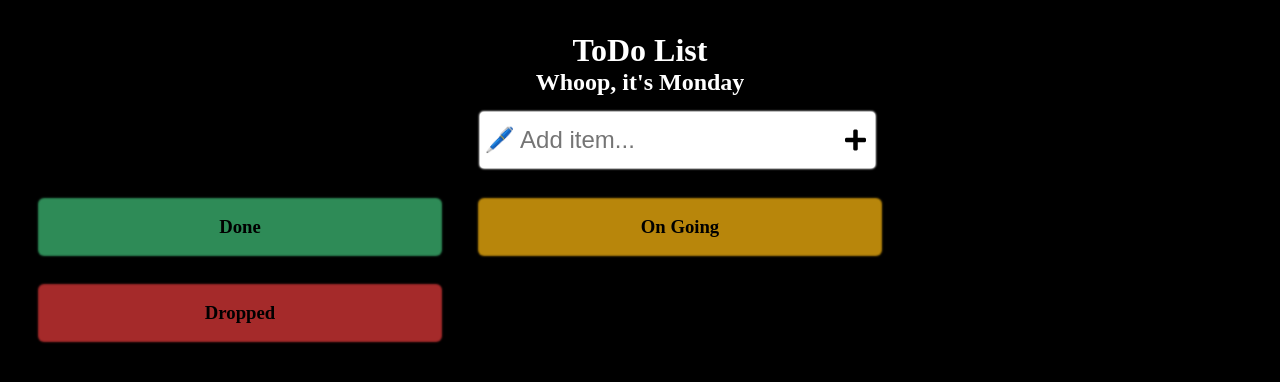
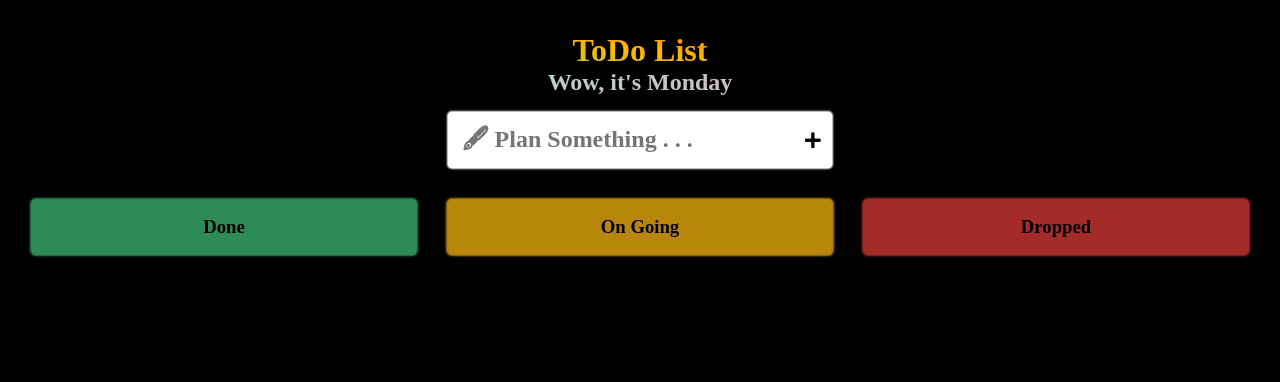
Before and after one commit to bijink/toDo-reactApp, a React (Create React App) app: page / in a window 1280 px wide. Shown: the top 382 px of the page. Built offline with nearby package versions, Linux system fonts and the light colour scheme.

Commit message:
css modified

```diff
--- a/public/index.html
+++ b/public/index.html
@@ -9,7 +9,7 @@
       <meta name="description" content="Web site created using create-react-app" />
       <link rel="apple-touch-icon" href="%PUBLIC_URL%/logo192.png" />
       <link rel="manifest" href="%PUBLIC_URL%/manifest.json" />
-      <title>React App</title>
+      <title>ToDo List</title>
       <link rel="stylesheet" href="https://cdnjs.cloudflare.com/ajax/libs/font-awesome/5.15.3/css/all.min.css" integrity="sha512-iBBXm8fW90+nuLcSKlbmrPcLa0OT92xO1BIsZ+ywDWZCvqsWgccV3gFoRBv0z+8dLJgyAHIhR35VZc2oM/gI1w==" crossorigin="anonymous" referrerpolicy="no-referrer" />
    </head>
 
--- a/src/App.css
+++ b/src/App.css
@@ -6,6 +6,56 @@
 body {
    background-color: rgb(0, 0, 0);
 }
+
+.gradient-text {
+   background-image: linear-gradient(10deg, rgb(0, 255, 110), rgb(255, 183, 0), rgb(255, 0, 0));
+   background-clip: text;
+   -webkit-text-fill-color: transparent;
+}
+
+.gradient-text2 {
+   background-image: linear-gradient(45deg, rgb(135, 255, 251), rgb(255, 145, 145));
+   background-clip: text;
+   -webkit-text-fill-color: transparent;
+}
+
+.textCross {
+   text-decoration: line-through;
+}
+
+/* ** i tag ** */
+
+i {
+   cursor: pointer;
+}
+
+.toDoInput .right i {
+   font-size: large;
+   color: rgb(0, 0, 0);
+}
+
+.container i {
+   font-size: larger;
+   margin-top: .16rem;
+}
+
+.container .toDo .bin i {
+   color: rgb(69, 69, 69);
+}
+
+.container .toDo .close i {
+   color: brown;
+}
+
+.container .toDo .tick i {
+   color: seagreen;
+}
+
+.container .toDo .recycle i {
+   color: royalblue;
+}
+
+/* ** Headings ** */
 
 .mainHeading {
    text-align: center;
@@ -18,29 +68,32 @@ body {
    color: white;
 }
 
+/* ** ToDO Input ** */
+
 .toDoInput {
-   width: 24.7rem;
+   width: 30%;
    height: 3.5rem;
    background-color: rgb(255, 255, 255);
    box-shadow: 0 0 2px 1px rgb(255, 255, 255);
+   margin: auto;
    margin-top: 1rem;
-   margin-left: 30rem;
-   border: none;
    border-radius: .25rem;
    display: grid;
    grid-template-columns: 90% 10%;
 }
 
 .toDoInput .left input {
-   width: 100%;
-   height: 97%;
-   margin-top: .04rem;
+   width: 98%;
+   height: 90%;
+   margin-top: .8%;
+   margin-left: 1%;
+   border: unset;
    border-radius: .25rem;
-   border-color: transparent;
-   outline-color: transparent;
+   outline: none;
+   padding-left: .3rem;
    font-size: x-large;
-   padding-left: .3rem;
-   border: unset;
+   font-family: inherit;
+   font-weight: bold;
 }
 
 .toDoInput .right {
@@ -49,192 +102,183 @@ body {
    align-items: center;
 }
 
-.toDoInput .right i {
-   font-size: x-large;
-   color: rgb(0, 0, 0);
-}
-
-.app i {
-   cursor: pointer;
-   font-size: larger;
-   font-weight: 900;
-   color: grey;
-}
+/* ** Container ** */
 
 .container {
    height: 100%;
-   width: 25rem;
+   width: 30%;
    float: left;
-   margin-top: 2rem;
-   margin-left: 2.5rem;
-   border-radius: .25rem;
+   margin-top: 2.5%;
+   margin-left: 2.5%;
    padding-top: 1rem;
    padding-bottom: 1rem;
-}
-
-.container.deleted {
-   background-color: brown;
-   box-shadow: 0 0 2px 2px brown;
+   border-radius: .25rem;
    display: flex;
    justify-content: center;
    align-items: center;
    flex-direction: column;
 }
-.container.deleted .todo {
+
+.container .toDo {
+   width: 92%;
+   height: 100%;
+   background-color: rgb(241, 241, 241, 0.2);
+   margin-top: .5rem;
+   padding: 5px;
+   border-radius: .25rem;
+   transition: width 200ms;
+}
+
+.container .toDo:hover {
+   background-color: rgba(241, 241, 241, 0.313);
+   width: 95%;
+}
+
+.container .toDo .top p {
+   word-wrap: break-word;
+   text-align: justify;
+   font-size: large;
+   font-weight: 700;
+   cursor: default;
+}
+
+.container .toDo .bottom p {
+   font-size: small;
+   cursor: default;
+}
+
+/* ** Container Completed ** */
+
+.container.completed {
+   background-color: seagreen;
+   box-shadow: 0 0 2px 2px seagreen;
+}
+
+.container.completed .toDo {
    display: grid;
    grid-template-columns: auto auto auto;
    grid-template-rows: auto auto;
 }
 
-.container.deleted .todo .right {
-   grid-column-start: 2;
-   grid-column-end: 3;
+.container.completed .toDo .top {
+   width: 25.5vw;
+}
+
+.container.completed .toDo .left {
+   grid-column-start: 1;
+   grid-column-end: 2;
    grid-row-start: 1;
    grid-row-end: 3;
 }
-.container.deleted .todo .rightEnd {
+
+
+.container.completed .toDo .right {
    grid-column-start: 3;
    grid-column-end: 4;
    grid-row-start: 1;
    grid-row-end: 3;
 }
 
-.container.deleted .todo .right i {
-   margin-left: -1.1rem;
-   color: royalblue;
-}
-.container.deleted .todo .rightEnd i {
-   margin-top: .16rem;
-   color: rgb(69, 69, 69);
-}
-.container.deleted .todo.lite .top p {
-   width: 19rem;
-   word-wrap: break-word;
-}
+/* ** Container Progressing ** */
 
 .container.progressing {
    background-color: darkgoldenrod;
    box-shadow: 0 0 2px 2px darkgoldenrod;
-   display: flex;
-   justify-content: center;
-   align-items: center;
-   flex-direction: column;
 }
 
-.container.completed {
-   background-color: seagreen;
-   box-shadow: 0 0 2px 2px seagreen;
-   display: flex;
-   justify-content: center;
-   align-items: center;
-   flex-direction: column;
+.container.progressing .toDo {
+   display: grid;
+   grid-template-columns: auto auto auto;
+   grid-template-rows: auto auto;
 }
 
-.container.completed .todo .right i {
-   margin-left: 1.1rem;
-   color: rgb(69, 69, 69);
+.container.progressing .toDo .top {
+   width: 24vw;
 }
 
-.container.completed .todo .right {
+.container.progressing .toDo .left {
+   grid-column-start: 1;
+   grid-column-end: 2;
+   grid-row-start: 1;
+   grid-row-end: 3;
+}
+
+.container.progressing .toDo .right {
+   grid-column-start: 3;
+   grid-column-end: 4;
+   grid-row-start: 1;
+   grid-row-end: 3;
+}
+
+/* ** Container Deleted ** */
+
+.container.deleted {
+   background-color: brown;
+   box-shadow: 0 0 2px 2px brown;
+}
+
+.container.deleted .toDo {
+   display: grid;
+   grid-template-columns: auto auto auto auto auto;
+   grid-template-rows: auto auto;
+}
+
+.container.deleted .toDo .top {
+   width: 23.5vw;
+}
+.container.deleted .toDo .leftEnd {
+   grid-column-start: 1;
+   grid-column-end: 2;
+   grid-row-start: 1;
+   grid-row-end: 3;
+}
+
+.container.deleted .toDo .left {
    grid-column-start: 2;
    grid-column-end: 3;
    grid-row-start: 1;
    grid-row-end: 3;
 }
 
-.container .top p {
-   width: 20.2rem;
-   word-wrap: break-word;
-}
-
-.container .todo.lite .top p {
-   width: 23rem;
-   word-wrap: break-word;
-}
-
-.container.progressing .todo {
-   width: 23rem;
-   height: 100%;
-   background-color: rgb(241, 241, 241, 0.2);
-   margin-top: .5rem;
-   padding: 5px;
-   border-radius: .25rem;
-   display: grid;
-   grid-template-columns: auto auto auto;
-   grid-template-rows: auto auto;
-}
-
-.container .todo.lite {
-   width: 23rem;
-   height: 100%;
-   background-color: rgb(241, 241, 241, 0.2);
-   margin-top: .5rem;
-   padding: 5px;
-   border-radius: .25rem;
-   display: grid;
-   grid-template-rows: auto auto;
-}
-
-.container .todo.lite .left {
-   grid-column-start: 1;
-   grid-column-end: 2;
+.container.deleted .toDo .right {
+   grid-column-start: 4;
+   grid-column-end: 5;
    grid-row-start: 1;
    grid-row-end: 3;
 }
 
-.container .todo .left {
-   grid-column-start: 1;
-   grid-column-end: 2;
+.container.deleted .toDo .rightEnd {
+   grid-column-start: 5;
+   grid-column-end: 6;
    grid-row-start: 1;
    grid-row-end: 3;
+   padding-left: .5vw;
 }
 
-.container .todo .left i {
-   cursor: pointer;
-   float: left;
-   margin-top: .16rem;
-   margin-right: .4rem;
-   color: seagreen;
+/* ** media queries for setting width of 'toDo' below 950px display ** */
+
+@media only screen and (max-width:950px) {
+   .container.completed .toDo .top {
+      width: 23vw;
+   }
+   .container.progressing .toDo .top {
+      width: 18.5vw;
+      margin-left: 1vw;
+   }
+   .container.progressing .toDo .bottom {
+      width: 18.5vw;
+      margin-left: 1vw;
+   }
+   .container.deleted .toDo .top {
+      width: 19vw;
+   }
+   .container.deleted .toDo .rightEnd {
+      padding-left: 1vw;
+   }
 }
 
-.container .todo .top {
-   width: 20.2rem;
-   text-align: justify;
+@media only screen and (max-width:800px) {
+   .toDoInput {
+      width: 95%;
+   }
 }
-
-.container .todo .top p {
-   font-size: large;
-   font-weight: 700;
-   font-style: normal;
-   color: rgb(0, 0, 0);
-   float: left;
-}
-
-.container .todo .bottom {
-   width: 21rem;
-}
-
-.container .todo .bottom p {
-   font-size: small;
-}
-
-.container .todo .right {
-   /* display: flex;
-   justify-content: center;
-   align-items: center; */
-   margin-left: -0.5rem;
-   grid-column-start: 3;
-   grid-column-end: 3;
-   grid-row-start: 1;
-   grid-row-end: 3;
-}
-
-.container .todo .right i {
-   color: brown;
-   cursor: pointer;
-   margin-top: .16rem;
-}
-
-.textCross {
-   text-decoration: line-through;
-}
--- a/src/App.jsx
+++ b/src/App.jsx
@@ -14,8 +14,14 @@ function App() {
    const currDate = new Date();
    const hours = currDate.getHours();
    const AMorPM = hours >= 12 ? 'PM' : 'AM';
-   const hour = hours % 12;
-   const toDoTime = hour + ':' + currDate.getMinutes() + ':' + currDate.getSeconds() + ' ' + AMorPM;
+   var hour = hours % 12;
+   var hour12 = () => {
+      if (hour === 0) {
+         hour = 12;
+      }
+      return hour;
+   };
+   const toDoTime = hour12() + ':' + currDate.getMinutes() + ':' + currDate.getSeconds() + ' ' + AMorPM;
    const toDoDate = currDate.getDate() + '.' + currDate.getMonth() + '.' + currDate.getFullYear();
    const toDoDay = dayNamesShort[currDate.getDay()];
    const toDoTimeDateDay = toDoTime + ' ' + toDoDate + ' ' + toDoDay;
@@ -25,16 +31,16 @@ function App() {
 
          <div className="headings">
             <div className="mainHeading">
-               <h1>ToDo List</h1>
+               <h1 className="gradient-text">ToDo List</h1>
             </div>
             <div className="subHeading">
-               <h2>Whoop, it's {day}</h2>
+               <h2 className="gradient-text2">Wow, it's {day}</h2>
             </div>
          </div>
 
          <div className="toDoInput">
             <div className="left">
-               <input value={toDo} onChange={(e) => setToDo(e.target.value)} type="text" placeholder="🖊️ Add item..." />
+               <input value={toDo} onChange={(e) => setToDo(e.target.value)} type="text" placeholder=" 🖋 Plan Something . . ." />
             </div>
             <div className="right">
                <i onClick={() => {
@@ -51,14 +57,15 @@ function App() {
                toDos.map((obj) => {
                   if (obj.statusComplete && !obj.statusBin) {
                      return (
-                        <div className="todo lite">
+                        <div className="toDo">
+                           <div className="left"></div>
                            <div className="top">
                               <p className="textCross">{obj.text}</p>
                            </div>
                            <div className="bottom">
                               <p>{obj.toDoTime}</p>
                            </div>
-                           <div className="right">
+                           <div className="right bin">
                               <i onClick={(e) => {
                                  e.target.value = true;
                                  setToDos(toDos.filter((obj5) => {
@@ -82,8 +89,8 @@ function App() {
                toDos.map((obj) => {
                   if (!obj.statusComplete && !obj.statusDelete) {
                      return (
-                        <div className="todo">
-                           <div className="left">
+                        <div className="toDo">
+                           <div className="left tick">
                               <i onClick={(e) => {
                                  e.target.value = true;
                                  setToDos(toDos.filter((obj2) => {
@@ -100,7 +107,7 @@ function App() {
                            <div className="bottom">
                               <p>{obj.toDoTime}</p>
                            </div>
-                           <div className="right">
+                           <div className="right close">
                               <i onClick={(e) => {
                                  e.target.value = true;
                                  setToDos(toDos.filter((obj3) => {
@@ -115,8 +122,8 @@ function App() {
                      );
                   } else if (obj.statusRecycle && !obj.statusComplete) {
                      return (
-                        <div className="todo">
-                           <div className="left">
+                        <div className="toDo">
+                           <div className="left tick">
                               <i onClick={(e) => {
                                  e.target.value = true;
                                  setToDos(toDos.filter((obj2) => {
@@ -133,7 +140,7 @@ function App() {
                            <div className="bottom">
                               <p>{obj.toDoTime}</p>
                            </div>
-                           <div className="right">
+                           <div className="right close">
                               <i onClick={(e) => {
                                  e.target.value = true;
                                  setToDos(toDos.filter((obj3) => {
@@ -158,14 +165,16 @@ function App() {
                toDos.map((obj) => {
                   if (obj.statusDelete && !obj.statusRecycle && !obj.statusBin) {
                      return (
-                        <div className="todo lite">
+                        <div className="toDo">
+                           <div className="leftEnd"></div>
+                           <div className="left"></div>
                            <div className="top">
                               <p className="textCross">{obj.text}</p>
                            </div>
                            <div className="bottom">
                               <p>{obj.toDoTime}</p>
                            </div>
-                           <div className="right">
+                           <div className="right recycle">
                               <i onClick={(e) => {
                                  e.target.value = true;
                                  setToDos(toDos.filter((obj4) => {
@@ -176,7 +185,7 @@ function App() {
                                  }));
                               }} value={obj.statusRecycle} className="fas fa-redo-alt"></i>
                            </div>
-                           <div className="rightEnd">
+                           <div className="rightEnd bin">
                               <i onClick={(e) => {
                                  e.target.value = true;
                                  setToDos(toDos.filter((obj6) => {
```
